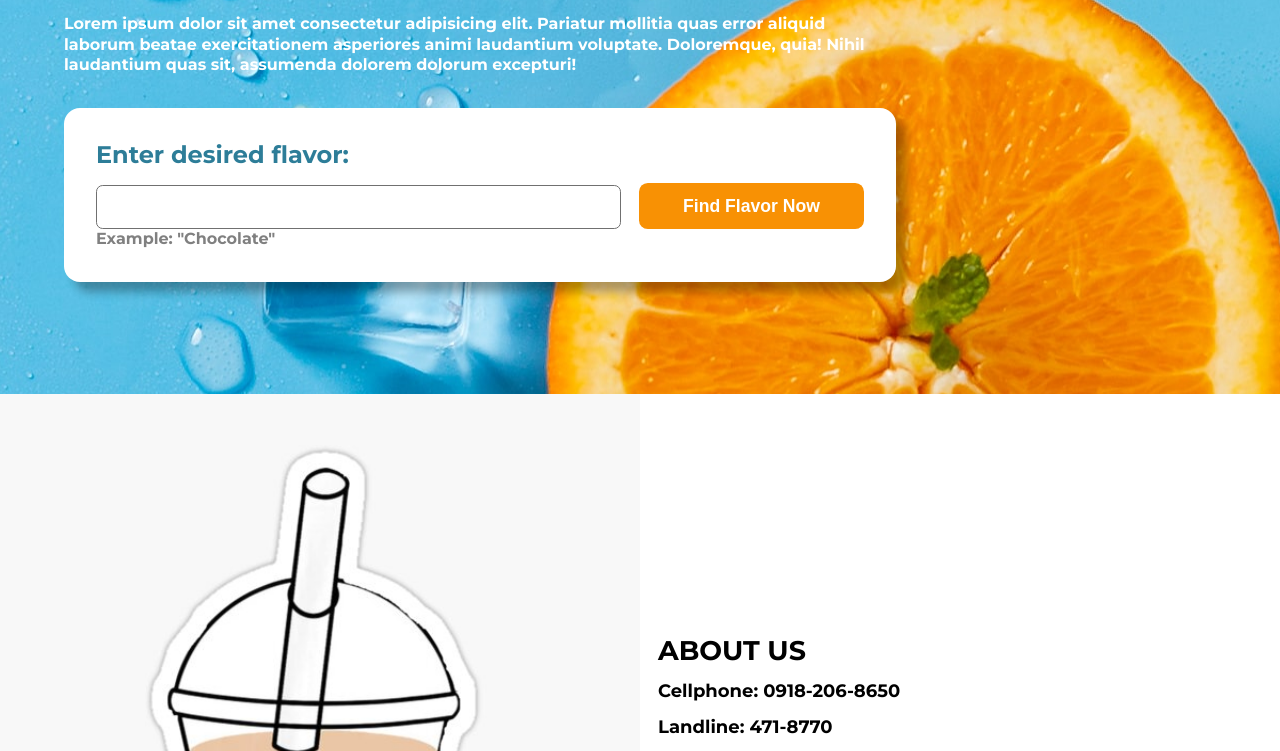
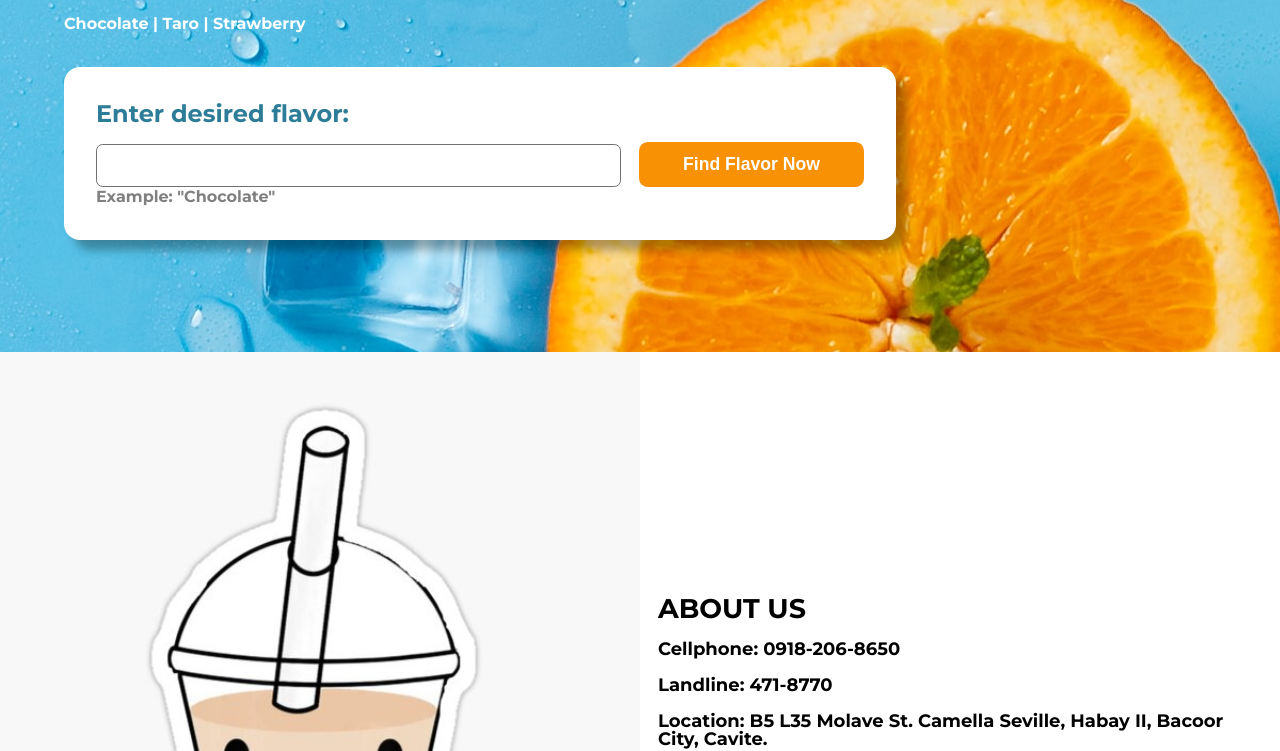
Before and after one commit to JiesilleMSilva/FamilyShake, a plain HTML site: page index.html in a window 1280 px wide. Shown: the part 200-951 px from the top of the page. Drawn offline with Linux system fonts and the light colour scheme.

Commit message:
Update index.html

```diff
--- a/index.html
+++ b/index.html
@@ -24,7 +24,7 @@
 
             <h1><span>A Refreshing</span> Drink for Everyone</h1>
 
-            <p>Lorem ipsum dolor sit amet consectetur adipisicing elit. Pariatur mollitia quas error aliquid laborum beatae exercitationem asperiores animi laudantium voluptate. Doloremque, quia! Nihil laudantium quas sit, assumenda dolorem dolorum excepturi!</p>
+            <p>Chocolate | Taro | Strawberry</p>
 
             <!--fill up form-->
             <div class="form-container">
```
